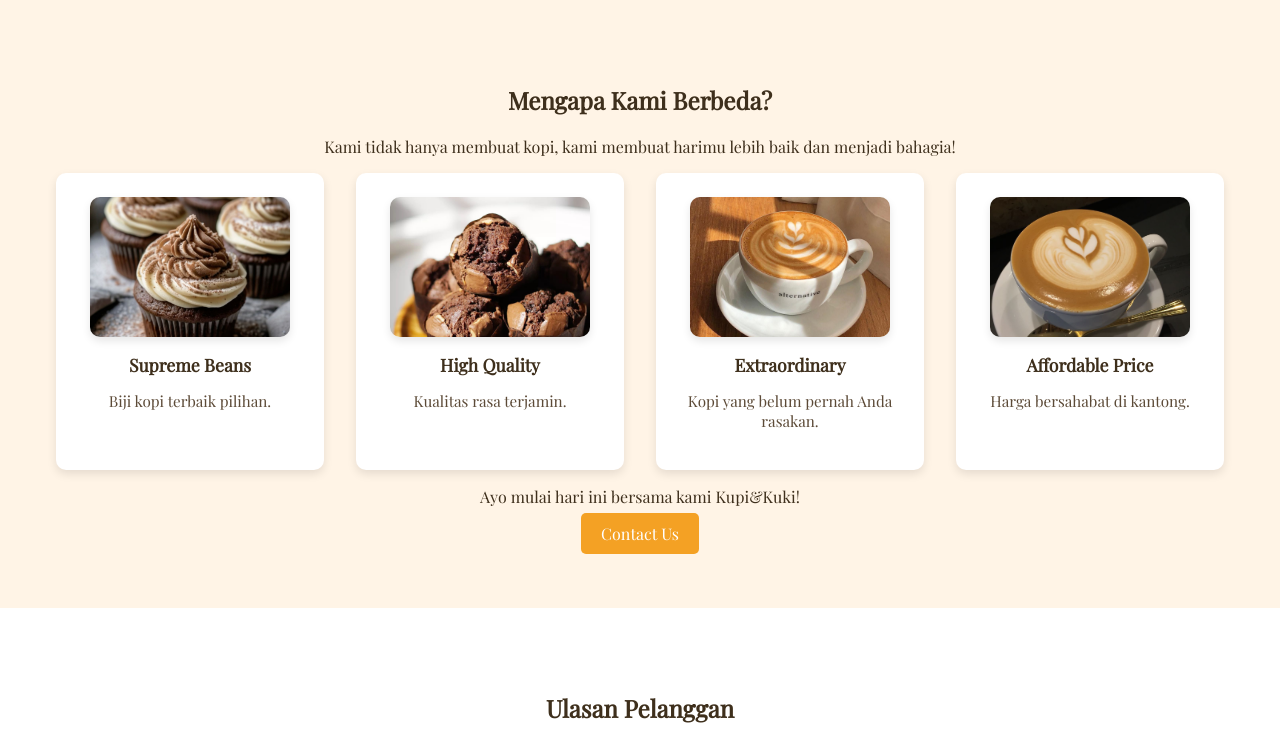
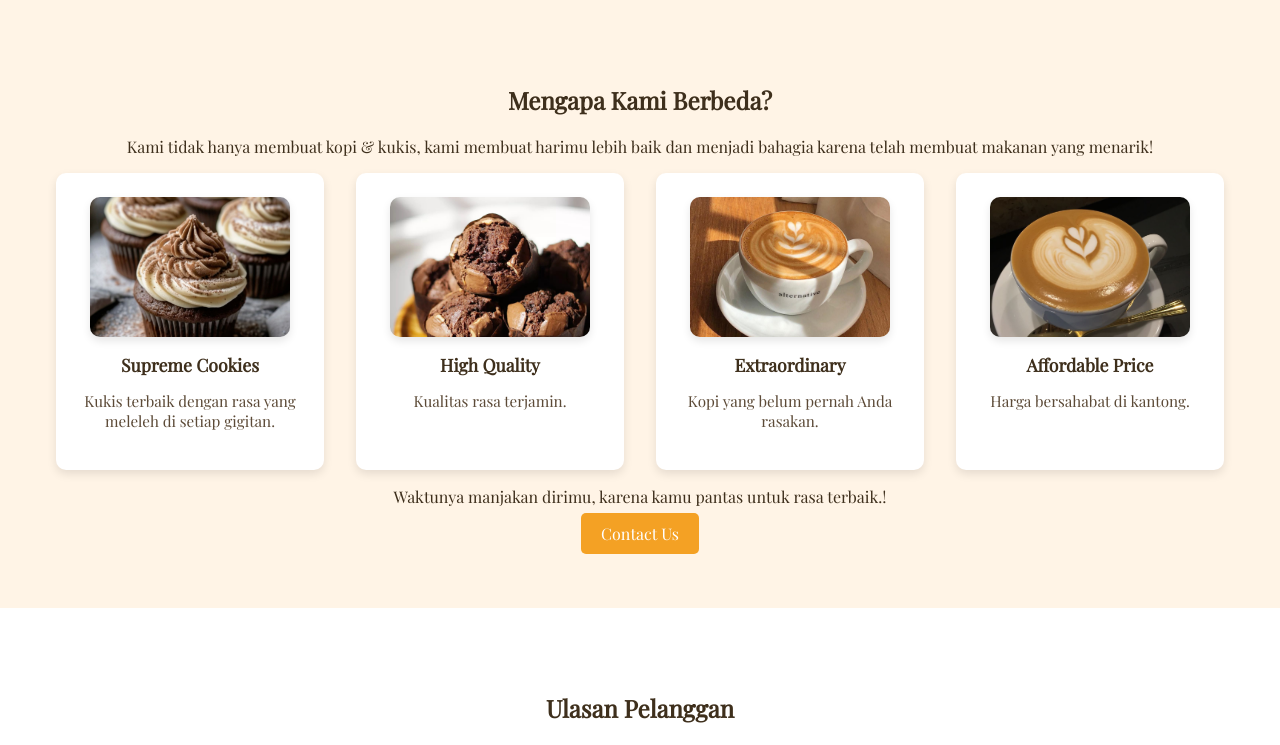
Before and after one commit to Fuentes771/PemogramanWebKelCASS, a PHP site: page /aboutus.php in a window 1280 px wide. Shown: the part 314-1059 px from the top of the page. Run offline with PHP 8.4, Linux system fonts and the light colour scheme; some web fonts are replaced.

Commit message:
mengubah php about

```diff
--- a/aboutus.php
+++ b/aboutus.php
@@ -35,30 +35,36 @@
 
     <section class="why-section">
         <h2>Mengapa Kami Berbeda?</h2>
-        <p>Kami tidak hanya membuat kopi, kami membuat harimu lebih baik dan menjadi bahagia!</p>
+        <p>Kami tidak hanya membuat kopi & kukis, kami membuat harimu lebih baik
+            dan menjadi bahagia karena telah membuat makanan yang menarik!</p>
         <div class="why-grid">
-            <div class="why-box">
+
+        <div class="why-box">
     <img src="img/img beans.jpg" alt="Supreme Beans" class="why-icon">
-    <h3>Supreme Beans</h3>
-    <p>Biji kopi terbaik pilihan.</p>
+    <h3>Supreme Cookies</h3>
+    <p>Kukis terbaik dengan rasa yang meleleh di setiap gigitan.</p>
+
 </div>
             <div class="why-box">
     <img src="img/img quality.jpg" alt="High Quality" class="why-icon">
     <h3>High Quality</h3>
     <p>Kualitas rasa terjamin.</p>
 </div>
+
 <div class="why-box">
     <img src="img/img extraordinary.jpg" alt="Extraordinary" class="why-icon">
     <h3>Extraordinary</h3>
     <p>Kopi yang belum pernah Anda rasakan.</p>
 </div>
+
 <div class="why-box">
     <img src="img/img price.jpg" alt="Affordable Price" class="why-icon">
     <h3>Affordable Price</h3>
     <p>Harga bersahabat di kantong.</p>
 </div>
+
         </div>
-        <p class="call">Ayo mulai hari ini bersama kami Kupi&Kuki!</p>
+        <p class="call">Waktunya manjakan dirimu, karena kamu pantas untuk rasa terbaik.!</p>
         <a href="ContactUs.php" class="btn">Contact Us</a>
     </section>
 
```
